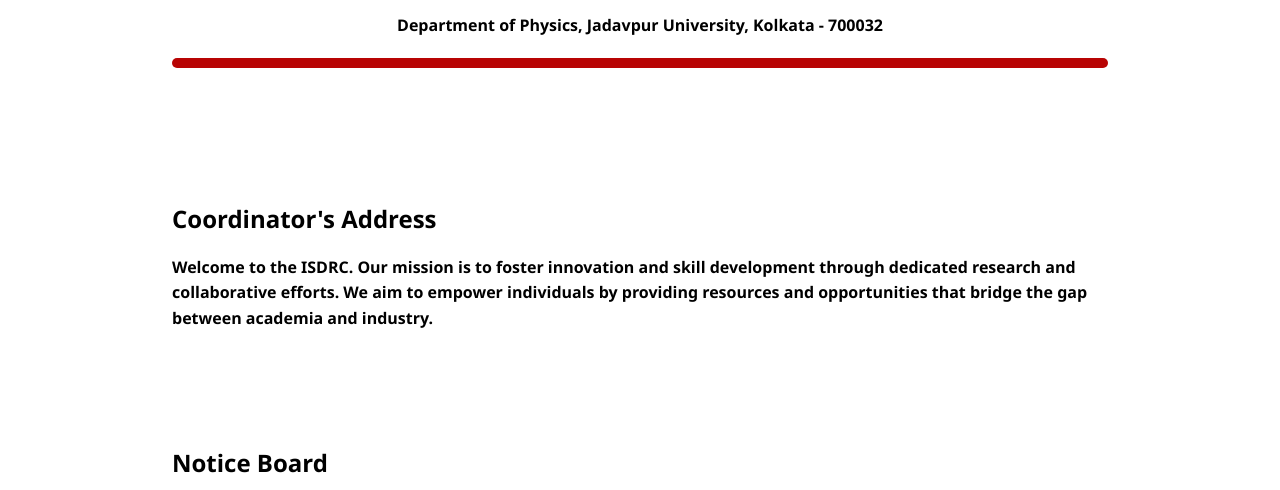
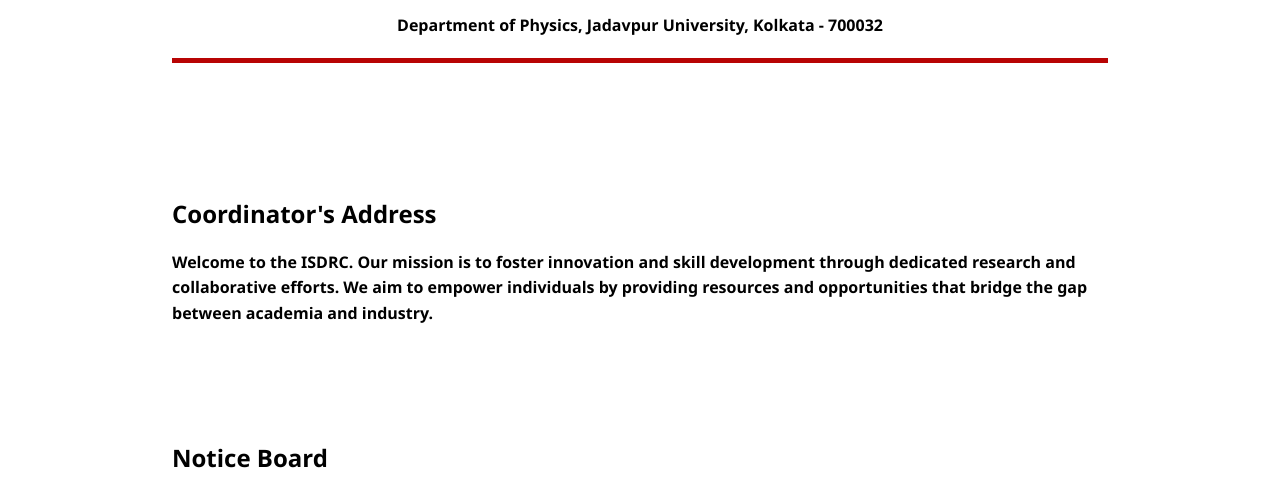
Before and after one commit to isdrc/isdrc, a plain HTML site: page index.html in a window 1280 px wide. Shown: the part 271-761 px from the top of the page. Drawn offline with Linux system fonts and the light colour scheme.

Commit message:
Update styles.css

```diff
--- a/styles.css
+++ b/styles.css
@@ -73,11 +73,11 @@ a {
 }
 .red-divider {
   border: 0;
-  height: 10px;
+  height: 5px;
   background-color: #b80404;
   margin: 20px auto;
   width: 100%;
-  border-radius: 5px;
+  border-radius: 0px;
 }
 
 /* ===== Section ===== */
```
